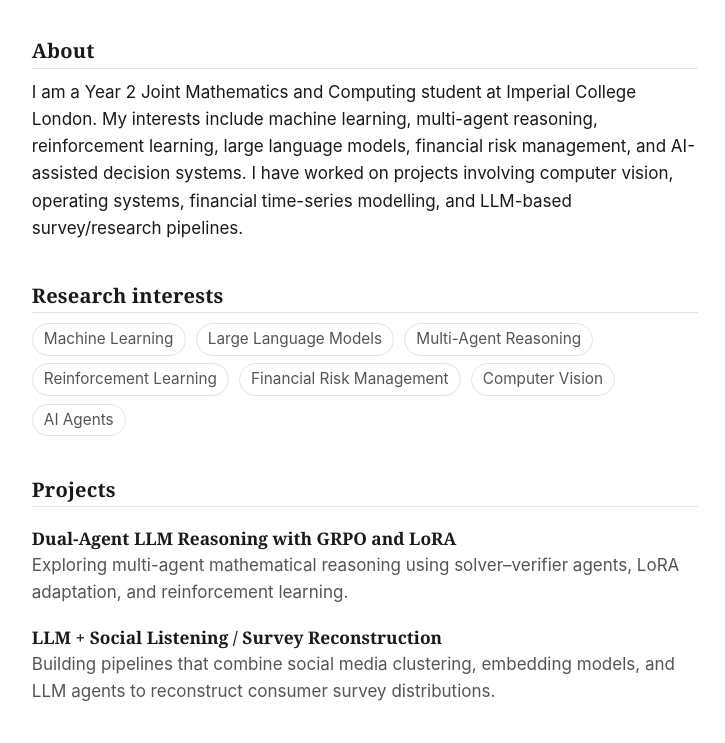
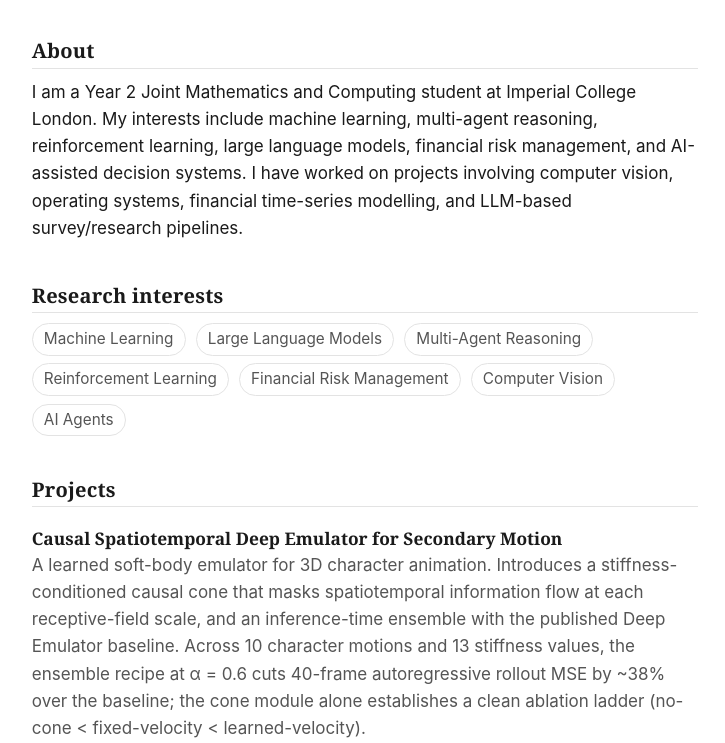
Before and after one commit to mzyy1001/mzyy1001.github.io, a plain HTML site: page index.html in a window 1280 px wide. Shown: the part 209-952 px from the top of the page, without its empty margins (275-1000 px from the left). Drawn offline with Linux system fonts and the light colour scheme.

Commit message:
Add Causal Spatiotemporal Deep Emulator project to homepage
Co-Authored-By: Claude Opus 4.7 (1M context) <noreply@anthropic.com>

```diff
--- a/index.html
+++ b/index.html
@@ -54,6 +54,21 @@
       <h2>Projects</h2>
 
       <article class="project">
+        <h3>Causal Spatiotemporal Deep Emulator for Secondary Motion</h3>
+        <p>
+          A learned soft-body emulator for 3D character animation.
+          Introduces a stiffness-conditioned causal cone that masks
+          spatiotemporal information flow at each receptive-field scale,
+          and an inference-time ensemble with the published Deep
+          Emulator baseline. Across 10 character motions and 13
+          stiffness values, the ensemble recipe at &alpha;&nbsp;=&nbsp;0.6
+          cuts 40-frame autoregressive rollout MSE by ~38&#37; over the
+          baseline; the cone module alone establishes a clean ablation
+          ladder (no-cone&nbsp;&lt;&nbsp;fixed-velocity&nbsp;&lt;&nbsp;learned-velocity).
+        </p>
+      </article>
+
+      <article class="project">
         <h3>Dual-Agent LLM Reasoning with GRPO and LoRA</h3>
         <p>
           Exploring multi-agent mathematical reasoning using
```
